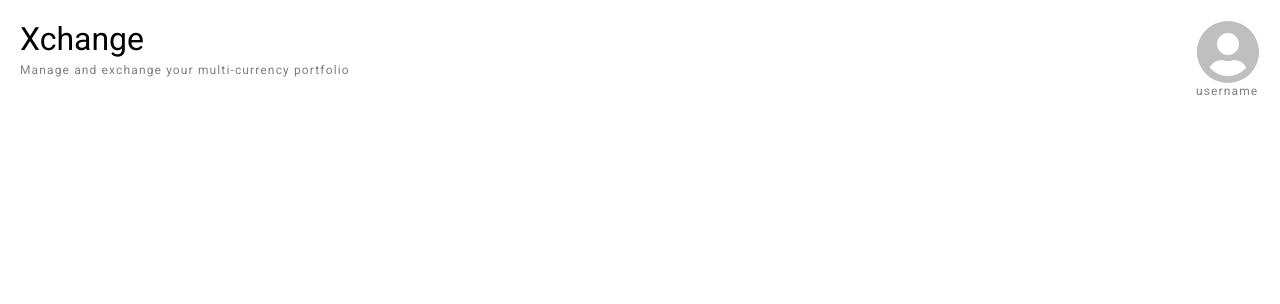
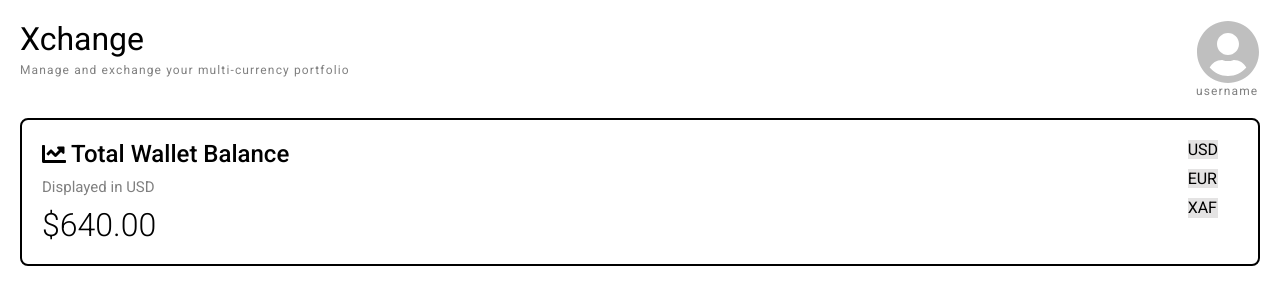
Before and after one commit to Chu29/currency-exchange-wallet, a React (Vite) app: page / in a window 1280 px wide. Shown: the top 304 px of the page. Built offline with nearby package versions, Linux system fonts and the light colour scheme.

Commit message:
feat(ui): Import WalletBalanceCard

```diff
--- a/src/App.jsx
+++ b/src/App.jsx
@@ -1,10 +1,13 @@
 import Header from "./components/Header/Header";
-import "./index.css"
+import WalletBalanceCard from "./components/WalletBallance/WalletBalanceCard";
+
+import "./index.css";
 
 function App() {
   return (
     <div className="app-container">
       <Header />
+      <WalletBalanceCard />
     </div>
   );
 }
```
